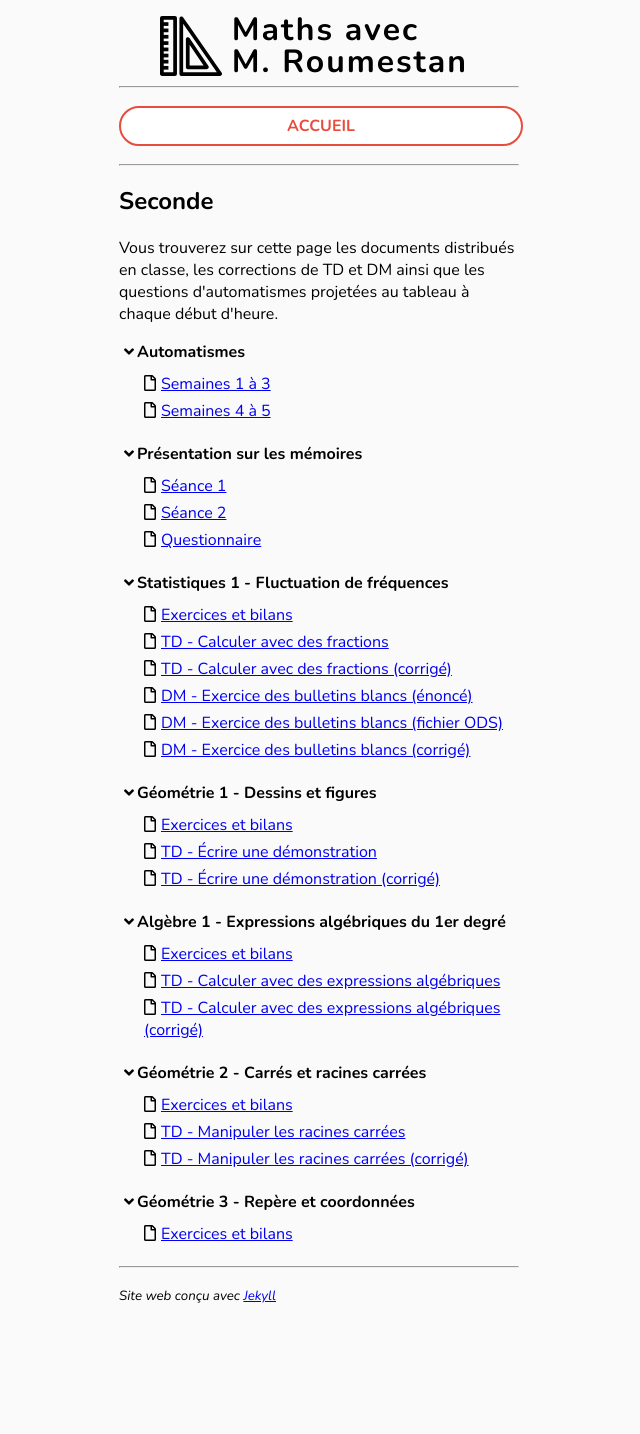
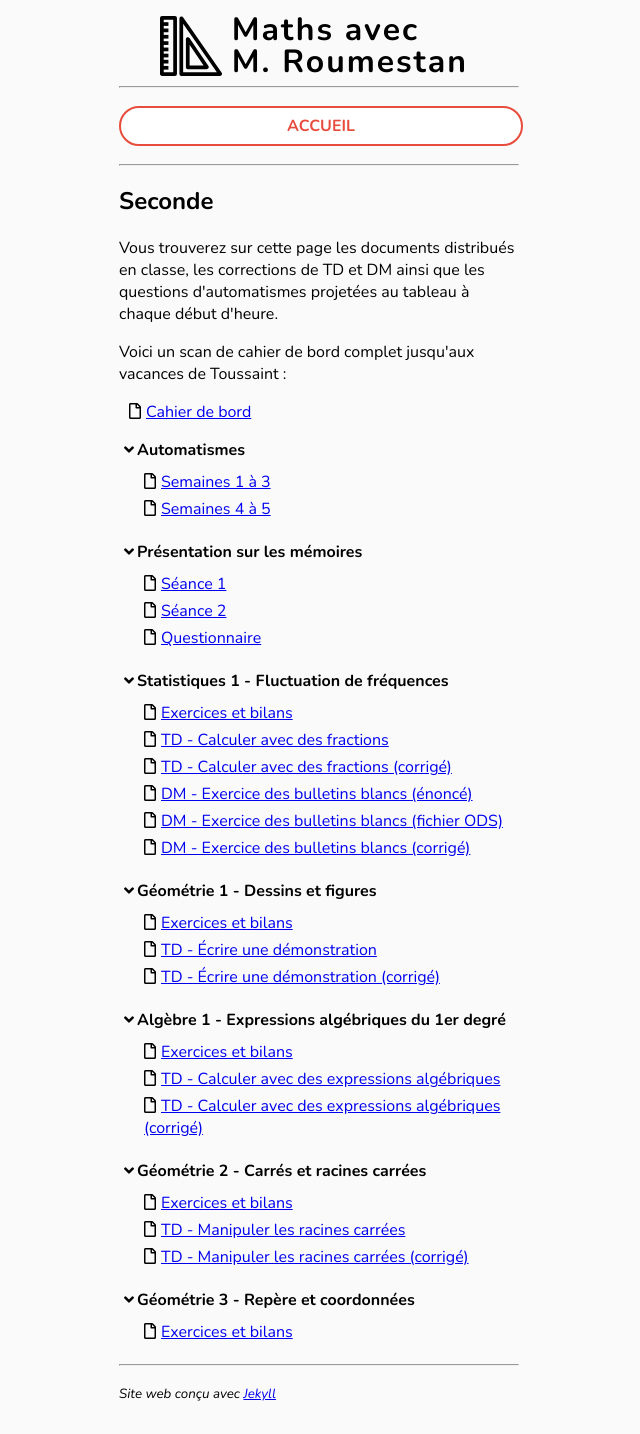
Before and after one commit to roumesta/roumestan.github.io, a Jekyll site: the page built from seconde.html, in a window 1280 px wide. Shown: the whole page, without its empty margins (321-961 px from the left). Built offline with Jekyll 4.4.1, drawn with Linux system fonts in a browser that asks for light colours; before the commit the page ends 1336 px from its top, so only the background shows below that.

Commit message:
cahier 200

```diff
--- a/seconde.html
+++ b/seconde.html
@@ -12,6 +12,12 @@ title: Seconde
 <!--<p>Vous trouverez bientôt sur cette page l'ensemble des documents distribués en classe. </p>-->
 
 <p>Vous trouverez sur cette page les documents distribués en classe, les corrections de TD et DM ainsi que les questions d'automatismes projetées au tableau à chaque début d'heure.</p>
+
+<p>Voici un scan de cahier de bord complet jusqu'aux vacances de Toussaint :
+<ul class="documents">
+<li><a href="{{ site.url }}/documents/200_cahier_bord.pdf" target="_blank">Cahier de bord</a></li>
+</ul>
+</p>
 
 {% for sequence in site.data.seconde_docs %}
     <h4 class="toggle expanded">{{ sequence.title }}</h4>
```
Also changed, not shown: 1 other file.
